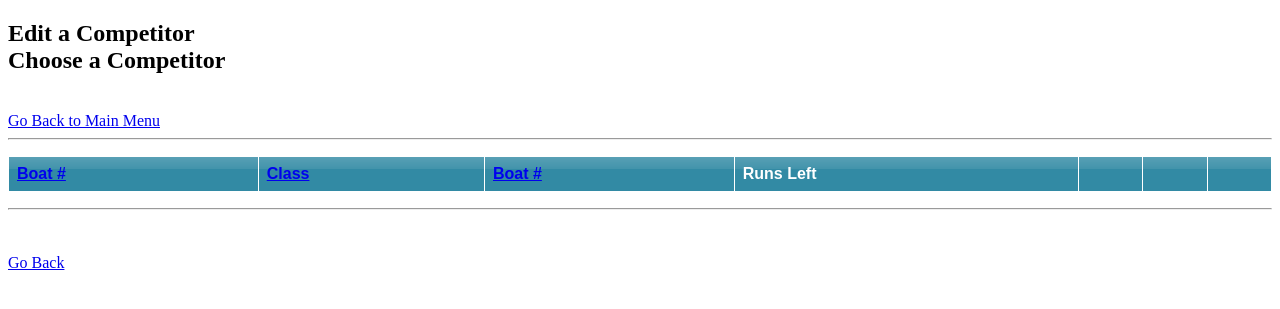
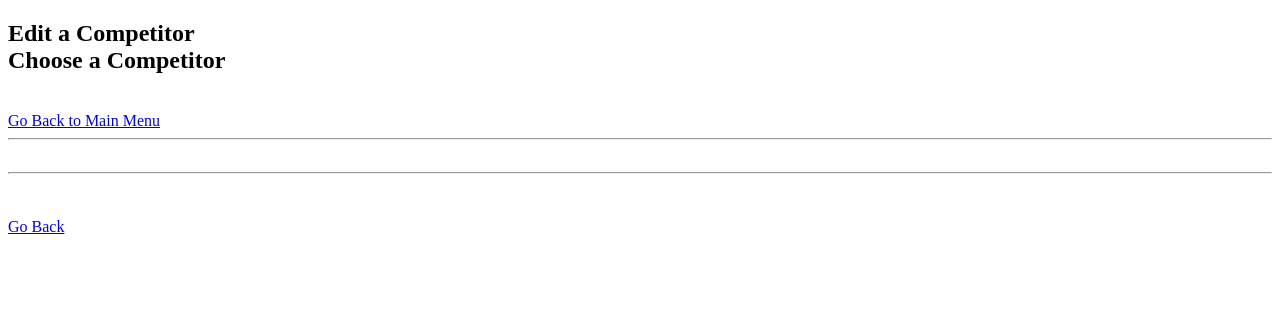
Before and after one commit to scott2020/shootoutracing, a PHP site: page /listcompetitor2.php in a window 1280 px wide. Shown: the top 309 px of the page. Run offline with PHP 8.4, Linux system fonts and the light colour scheme; data comes from the database, SQL or seed files in the repository; lists and menus that the app fills with data are empty.

Commit message:
Update listcompetitor2.php

```diff
--- a/listcompetitor2.php
+++ b/listcompetitor2.php
@@ -56,7 +56,7 @@ $num = mysql_numrows($result);
 #echo "<table border='1' cellpadding='0' cellspacing='0' style='border-collapse: collapse' bordercolor='#111111' width='70%' id='AutoNumber1'>";
 echo "<table cellspacing='0' cellpadding='0'>";
 echo "<tr>";
-echo "<th><a href='?orderBy=boat_number'>Boat #</a></th><th><a href='?orderBy=boat_class'>Class</a></th><th><a href='?orderBy=driver_first'>Boat #</a></th><th>Runs Left</th><th></th><th></th><th></th>";
+#echo "<th><a href='?orderBy=boat_number'>Boat #</a></th><th><a href='?orderBy=boat_class'>Class</a></th><th><a href='?orderBy=driver_first'>Boat #</a></th><th>Runs Left</th><th></th><th></th><th></th>";
 echo "</tr>";
 while ($myrow = mysql_fetch_row($result)) {
 		printf("<td>%s</td><td>%s-%s </td><td>%s %s </td><td>%s</td><td><a href= ./editruns.php?competitor=%s>Add Runs</a></td><td><A HREF = ./editcompetitor.php?competitor=%s>Edit</A></TD><td><A HREF=./driverinfo.php?competitor=%s>Info</A></TD><TD>",
```
